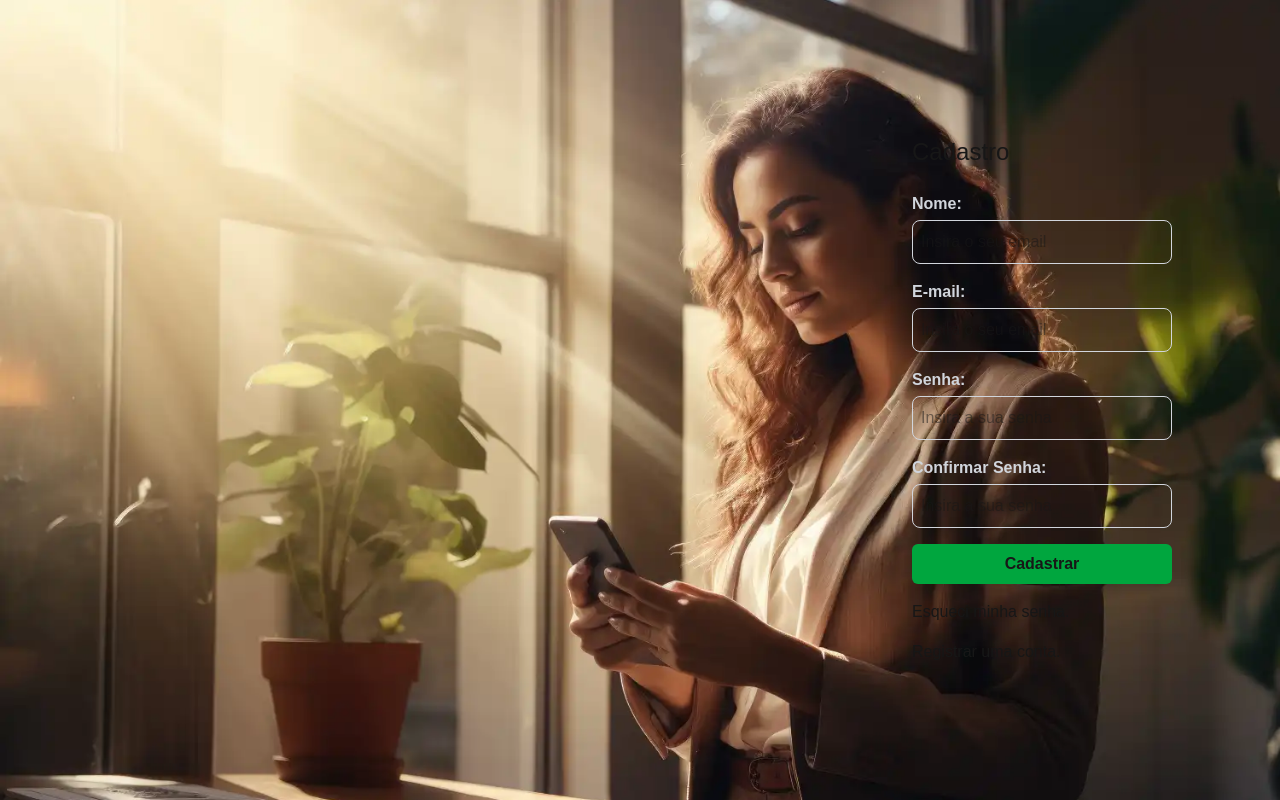
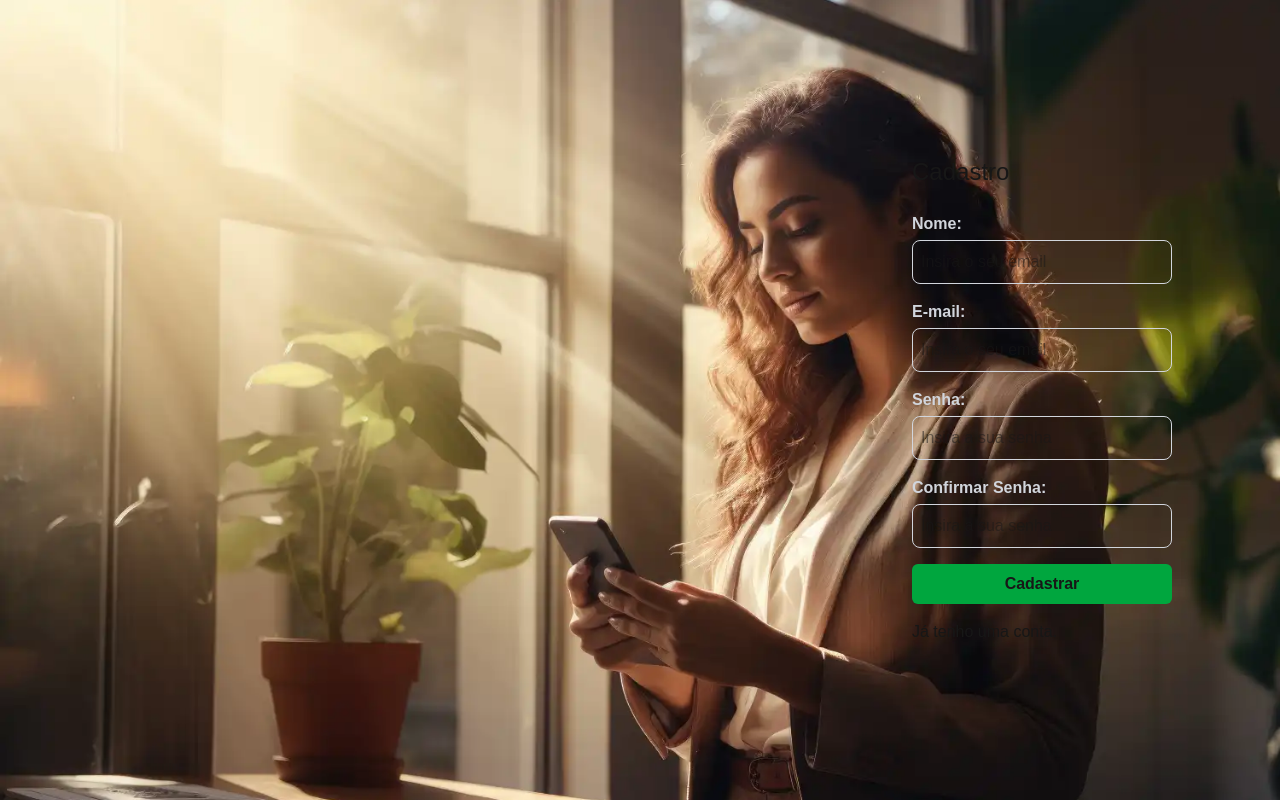
Before and after one commit to fabianomarcos/abrasel_test, a Next.js app: page /register in a window 1280 px wide. Built offline with nearby package versions, Linux system fonts and the light colour scheme.

Commit message:
feat: register page

```diff
--- a/src/app/(public)/register/page.tsx
+++ b/src/app/(public)/register/page.tsx
@@ -2,7 +2,6 @@
 import Link from 'next/link'
 
 import { useValidateSchema } from '@/hooks/use-schema-validator'
-// import { useAuth } from '@/hooks/AuthContext'
 import {
   registerFormSchema,
   RegisterFormSchemaType,
@@ -11,7 +10,7 @@ import {
 import { Button } from '@/components/Button'
 import { Input } from '@/components/Input'
 import { Loader } from '@/components/Loader'
-import { Info } from '@/components/Icons'
+import { ROUTES } from '@/routes'
 
 export default function RegisterPage() {
   const { register, errors, handleSubmit, isSubmitting } =
@@ -25,7 +24,7 @@ export default function RegisterPage() {
     <div className="flex bg-[url('/login_background.webp')] bg-cover bg-center">
       <div className="w-full h-full flex items-center justify-center bg-gradient-to-br bg-gray-100 opacity-40" />
       <div className="flex justify-center items-center h-screen p-8">
-        {/* {!isSubmitting && <Loader />} */}
+        {isSubmitting && <Loader />}
         <form
           className="gap-4 flex p-8 justify-center flex-col w-full h-full"
           onSubmit={handleSubmit(signUp)}
@@ -62,8 +61,7 @@ export default function RegisterPage() {
             label="Confirmar Senha"
           />
           <Button type="submit">Cadastrar</Button>
-          <Link href="/forgot-password">Esqueci minha senha.</Link>
-          <Link href="/register">Registrar uma conta.</Link>
+          <Link href={ROUTES.PUBLIC.LOGIN}>Já tenho uma conta.</Link>
         </form>
       </div>
     </div>
```
